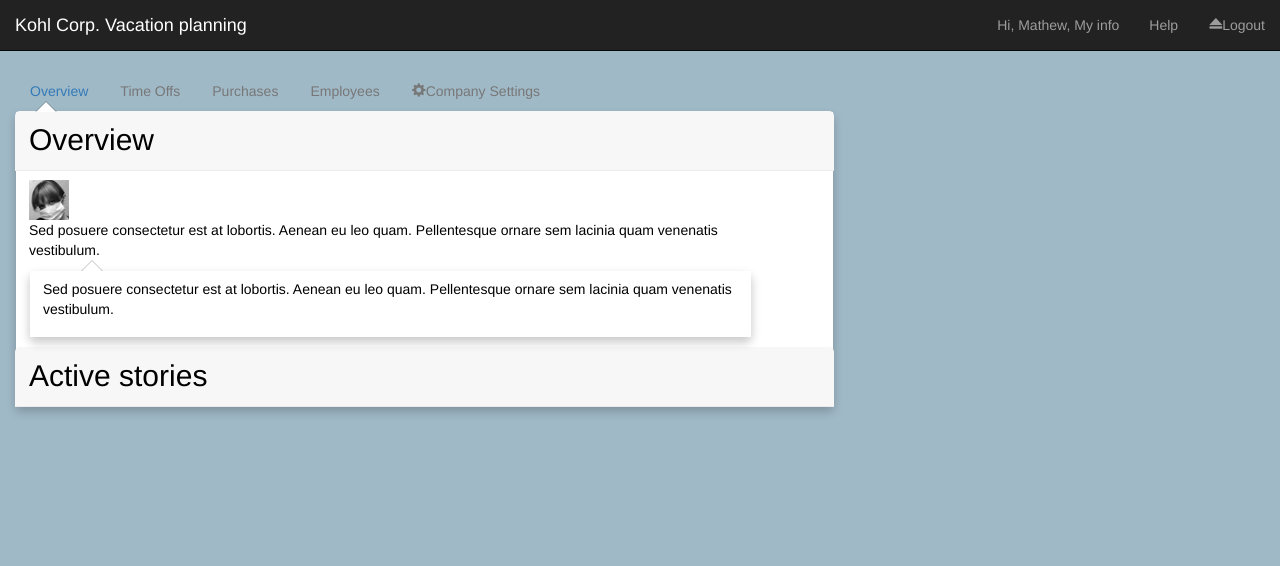
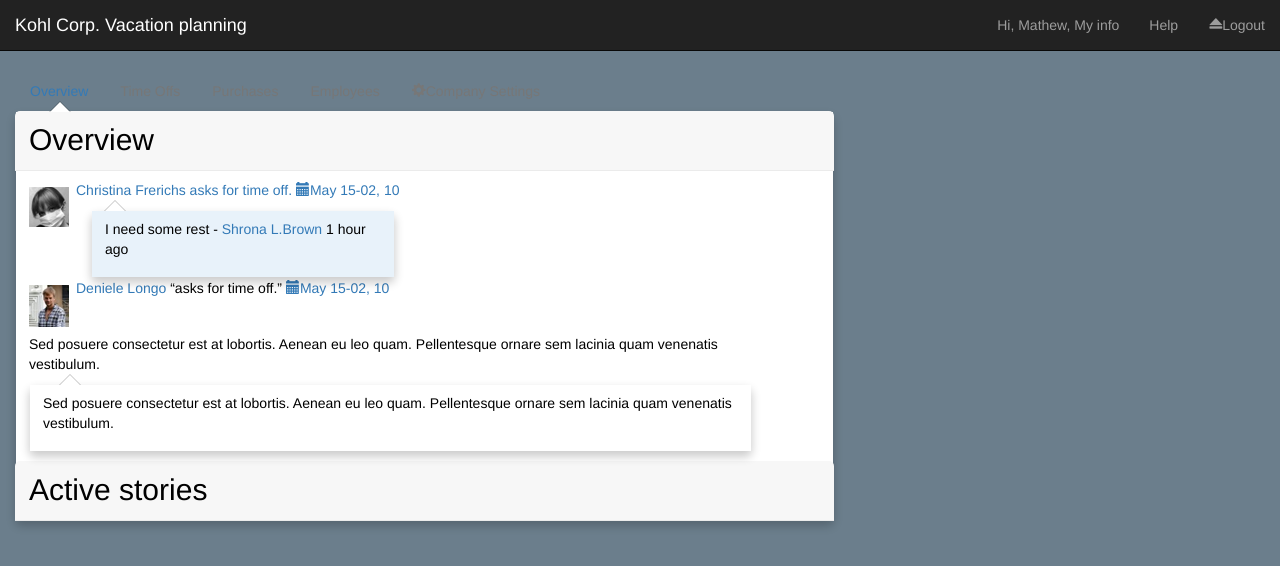
Before and after one commit to reshetnyakvkt/jQuery, a plain HTML site: page Task3/static/index.html in a window 1280 px wide. Drawn offline with nearby package versions, Linux system fonts and the light colour scheme.

Commit message:
fix popover

```diff
--- a/Task3/static/index.html
+++ b/Task3/static/index.html
@@ -9,25 +9,36 @@
     <script src="http://maxcdn.bootstrapcdn.com/bootstrap/3.3.6/js/bootstrap.min.js"></script>
     <style>
         body {
-            background-color: #a0b9c7;
+            background-color: #6b7e8c;
             color: white;
         }
-
         .overview-popover .popover {
             position: relative;
             display: table-row; /*inline-table;*/
             /*float: left;*/
-            /*margin: 20px;*/
+            margin: 100px 100px 100px 100px;
             color: black;
         }
+        .item-popover .popover{
+            background-color: #e8f2fa;
+            position: relative;
+            display: table-row;
+        }
         .overview-popover .popover .arrow{
-            margin-left: -390px;
+            /*margin-left: -390px;*/
+            margin-left: calc(54% - 100%);
         }
         .items .popover .arrow{
-            margin-left: -310px;
+            /*margin-left: -310px;*/
+            /*margin-left: calc(130% - 90%);*/
         }
         .popover-title{
             font-size: 30px;
+        }
+        .img-responsive{
+            border-color: #0f0f0f;
+            float:left;
+            margin: 7px 7px 7px 0;
         }
     </style>
     <script>
@@ -80,8 +91,34 @@
                 <div class="popover-content">
                     <div class="form-inline">
                         <div class="form-group">
-                            <img src="../img/acc1.png" class="img-responsive" alt>
+                            <p>
+                                <img src="../img/acc1.png" class="img-responsive" alt>
+                                <a>Christina Frerichs</a>
+                                <a class="disabled">asks for time off.</a>
+                                <a><i class="glyphicon glyphicon-calendar"></i>May 15-02, 10</a>
+                            </p>
+                            <div class="row">
+                                <div class="col-md-10 item-popover">
+                                    <div class="popover bottom">
+                                        <div class="arrow"></div>
+                                        <div class="popover-content">
+                                            <p>I need some rest - <a>Shrona L.Brown </a>1 hour ago</p>
+                                        </div>
+                                    </div>
+                                </div>
+                            </div>
+                        </div>
+                    </div>
 
+                    <div class="form-inline">
+                        <div class="form-group">
+                            <p>
+                                <img src="../img/acc2.png" class="img-responsive" alt>
+                                <a>Deniele Longo</a>
+                                <q>asks for time off.</q>
+                                <a><i class="glyphicon glyphicon-calendar"></i>May 15-02, 10</a>
+
+                            </p>
                         </div>
                     </div>
 
```
